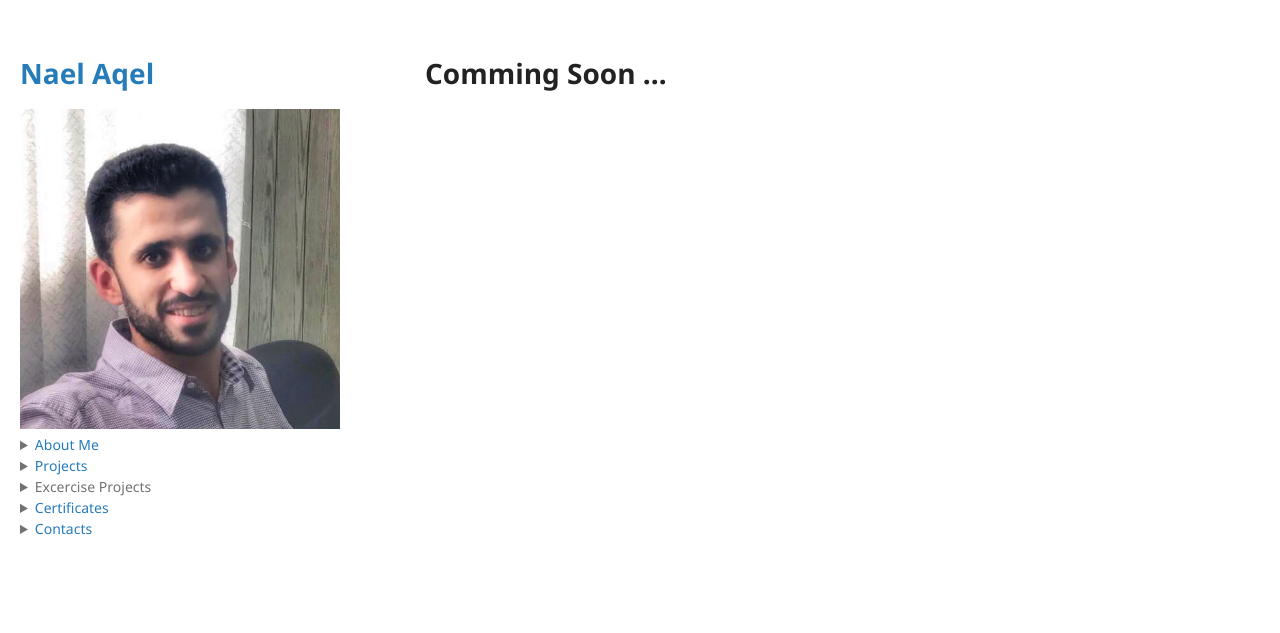
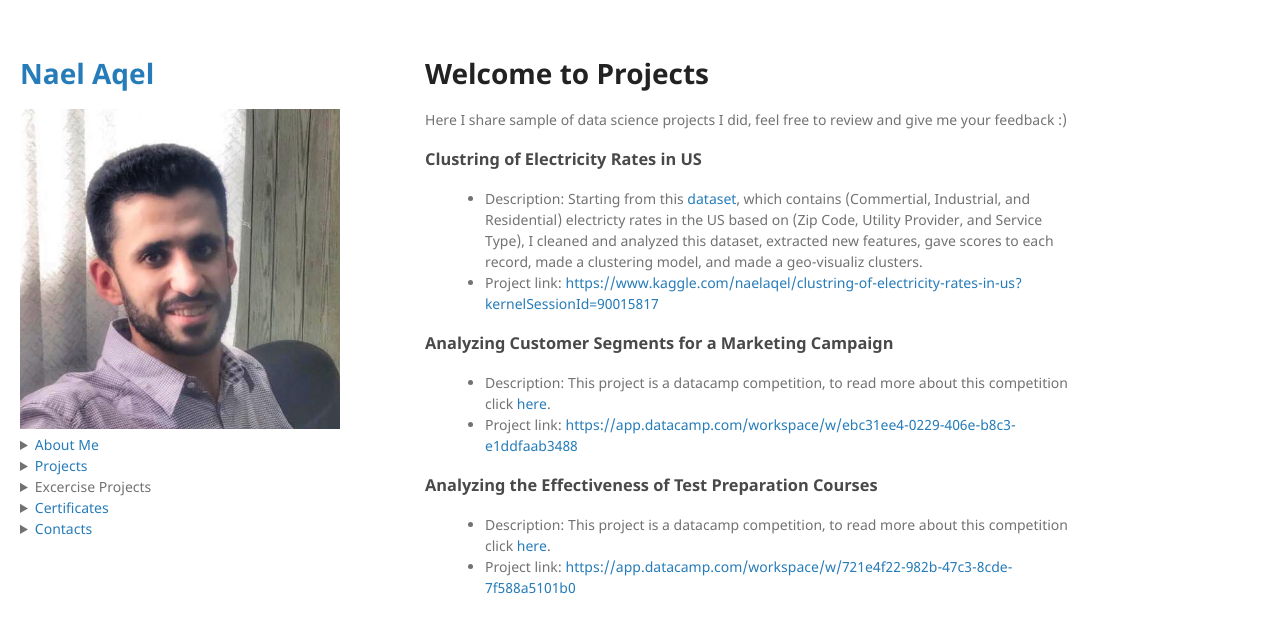
Before and after one commit to NaelAqel/naelaqel.github.io, a Jekyll site: the page built from Projects.md, in a window 1280 px wide. Shown: the top 633 px of the page. Built offline with Jekyll 4.4.1, drawn with Linux system fonts in a browser that asks for light colours.

Commit message:
Add projects

```diff
--- a/Projects.md
+++ b/Projects.md
@@ -2,4 +2,24 @@
 layout: default
 ---
 <section1></section1>
-# Comming Soon ...
+
+<h1>Welcome to Projects</h1>
+<p>Here I share sample of data science projects I did, feel free to review and give me your feedback :)</p>
+
+<h3>Clustring of Electricity Rates in US</h3>
+<ul>
+  <li left>Description: Starting from this <a target='_blank'  href='https://www.kaggle.com/pseudoproton/electricity-utility-rates?select=electricity_utility_rates.csv'>dataset</a>, which contains (Commertial, Industrial, and Residential) electricty rates in the US based on (Zip Code,  Utility Provider, and Service Type), I cleaned and analyzed this dataset, extracted new features, gave scores to each record, made a clustering model, and made a geo-visualiz clusters.</li>
+  <li left>Project link: <a target='_blank'  href='https://www.kaggle.com/naelaqel/clustring-of-electricity-rates-in-us?kernelSessionId=90015817'>https://www.kaggle.com/naelaqel/clustring-of-electricity-rates-in-us?kernelSessionId=90015817</a></li>
+</ul>
+
+<h3>Analyzing Customer Segments for a Marketing Campaign</h3>
+<ul>
+  <li left>Description: This project is a datacamp competition, to read more about this competition click <a target='_blank'  href='https://app.datacamp.com/learn/competitions/crowdfunding-marketing-campaign'>here</a>.</li>
+  <li left>Project link: <a target='_blank'  href='https://app.datacamp.com/workspace/w/ebc31ee4-0229-406e-b8c3-e1ddfaab3488'>https://app.datacamp.com/workspace/w/ebc31ee4-0229-406e-b8c3-e1ddfaab3488</a></li>
+</ul>
+
+<h3>Analyzing the Effectiveness of Test Preparation Courses</h3>
+<ul>
+  <li left>Description: This project is a datacamp competition, to read more about this competition click <a target='_blank'  href='https://app.datacamp.com/learn/competitions/student-exam-scores'>here</a>.</li>
+  <li left>Project link: <a target='_blank'  href='https://app.datacamp.com/workspace/w/721e4f22-982b-47c3-8cde-7f588a5101b0'>https://app.datacamp.com/workspace/w/721e4f22-982b-47c3-8cde-7f588a5101b0</a></li>
+</ul>
```
